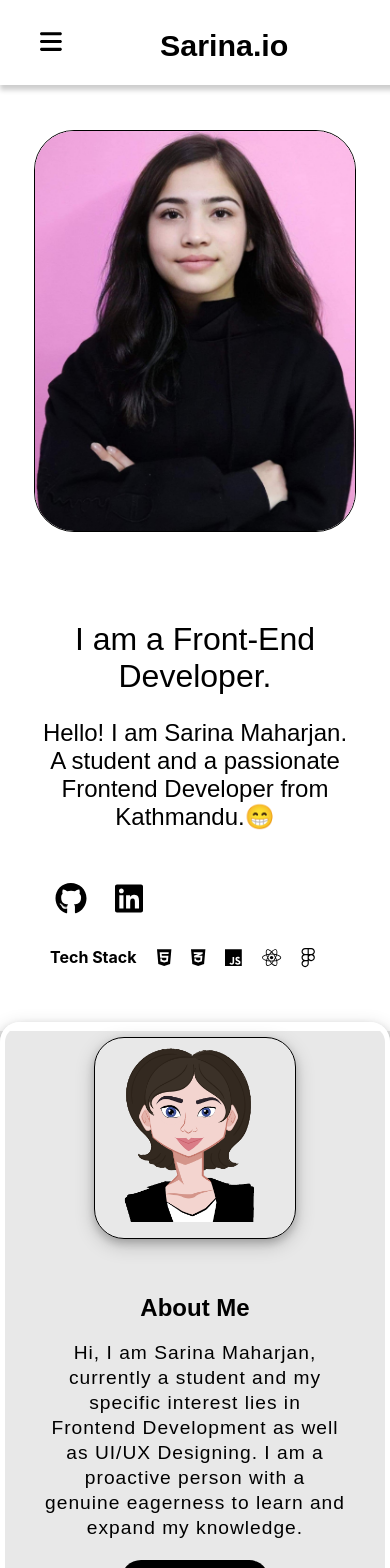
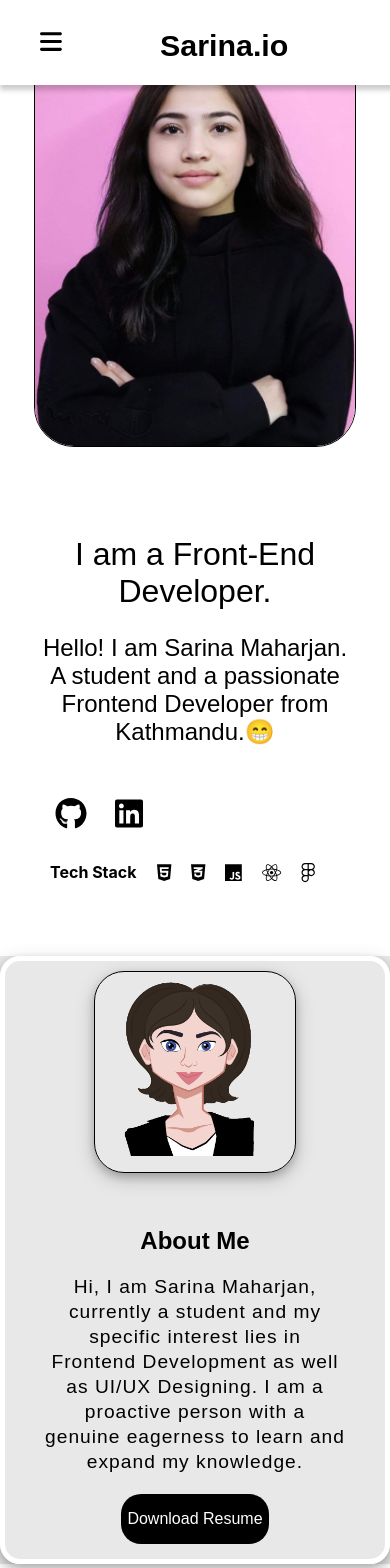
Before and after one commit to 666Deadsoul/portfolio, a React (Create React App) app in the folder my-app/: page / in a window 390 px wide. Shown: the top 1568 px of the page. Built offline with nearby package versions, Linux system fonts and the light colour scheme; a web font is replaced by a local one.

Commit message:
about us respo

```diff
--- a/my-app/src/components/about.css
+++ b/my-app/src/components/about.css
@@ -128,6 +128,11 @@
 }
 
 @media (max-width: 480px) {
+  #main_ab {
+    height:auto;
+    margin-top: 10px;
+
+  }
   #about {
     width: 400px;
     gap: 30px;
--- a/my-app/src/components/menu.css
+++ b/my-app/src/components/menu.css
@@ -1,5 +1,5 @@
 #navbar{
-    position:sticky;
+    position:fixed;
     display:flex;
     justify-content:space-around;
     align-items: center;
```
